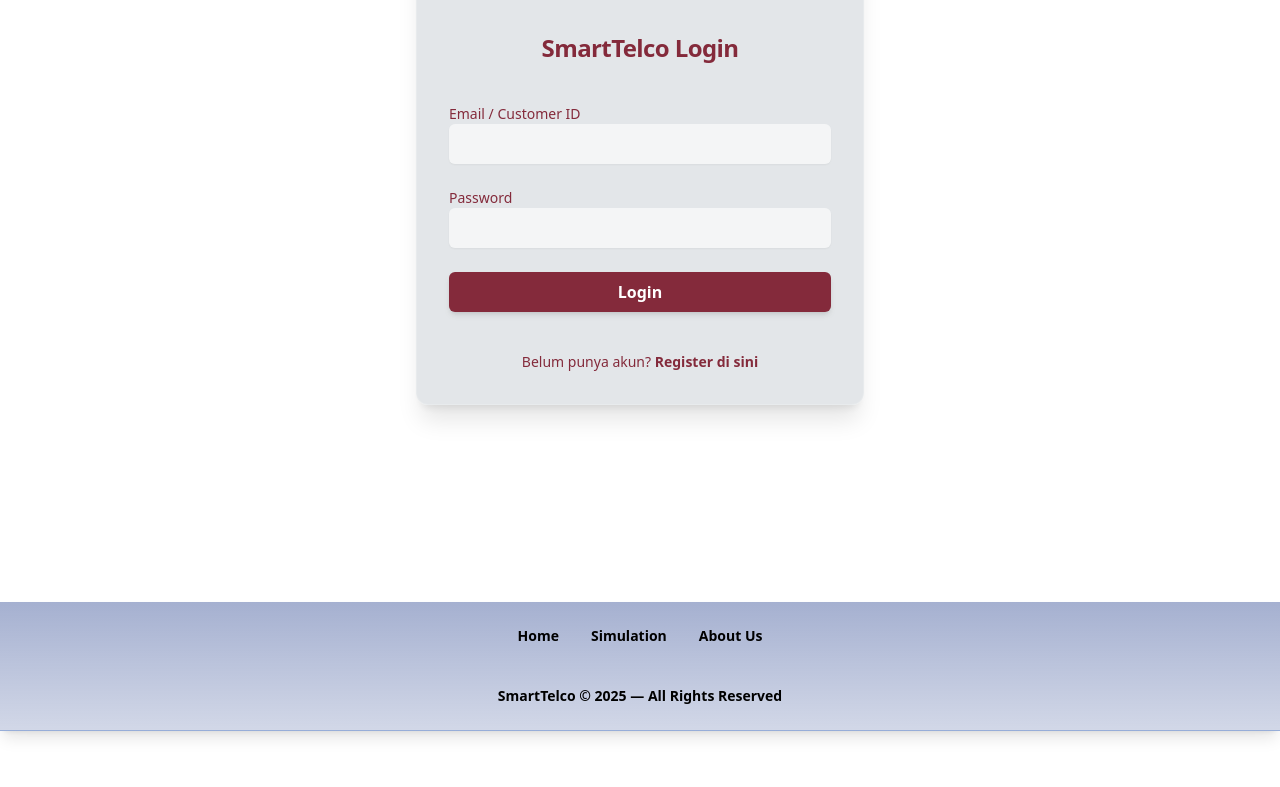
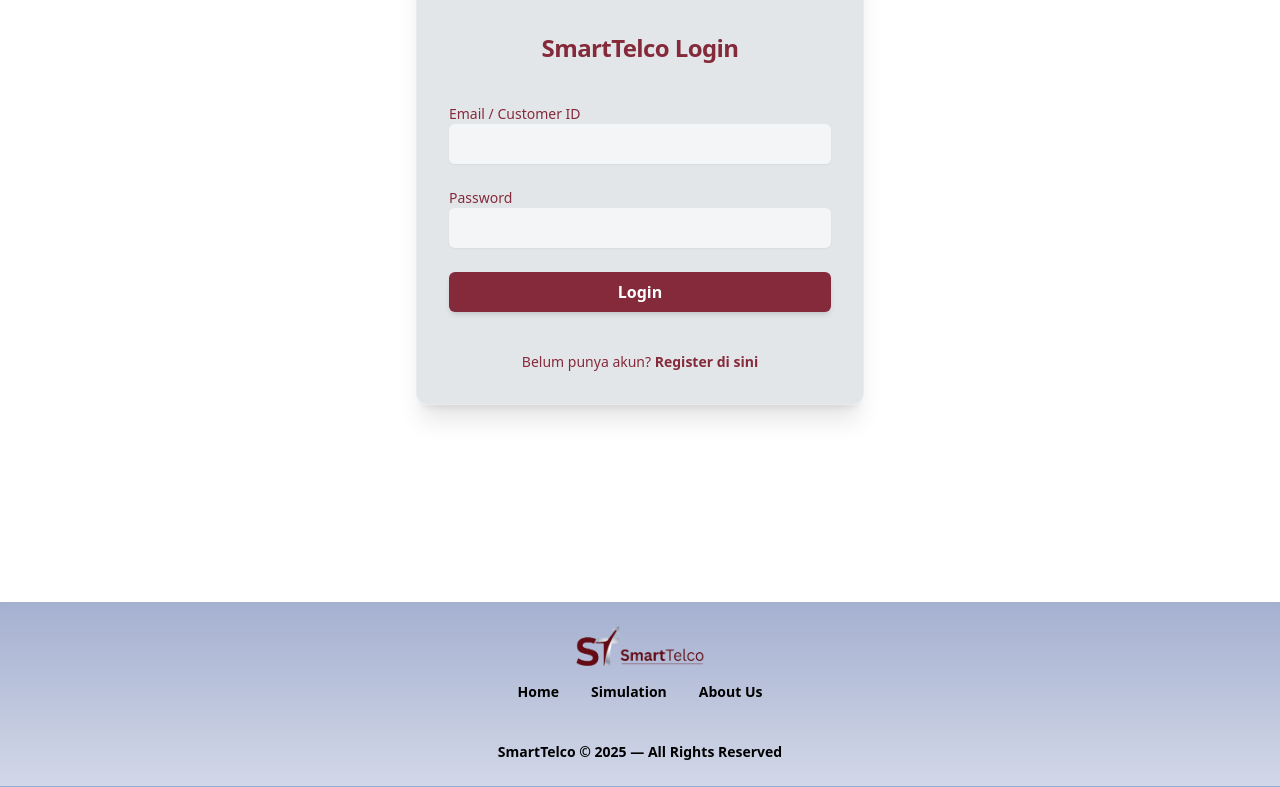
Before and after one commit to MargohanL23/SMARTTELCO-RECOMMENDATION, a Vue app in the folder SmartTelco-FrontEnd/: page /login in a window 1280 px wide. Shown: the part 358-1145 px from the top of the page. Before the commit the page ends 1089 px from the top, so only its background shows below. Built offline with nearby package versions, Linux system fonts and the light colour scheme.

Commit message:
Menambahkan logo pada footer biar ganteng

```diff
--- a/SmartTelco-FrontEnd/src/components/Footer.vue
+++ b/SmartTelco-FrontEnd/src/components/Footer.vue
@@ -1,5 +1,13 @@
 <template>
   <footer class="mt-0 py-6 w-full backdrop-blur-xl bg-gradient-to-b from-blue-900/40 to-blue-900/20 border-b border-blue-400/20 shadow-lg z-50">
+
+    <div class="flex justify-center mb-4">
+      <img
+        src="/images/SmartTelco_logo.png"
+        alt="SmartTelco Logo"
+        class="h-10 w-auto object-contain"
+      />
+    </div>
 
     <div class="flex justify-center space-x-8 text-sm font-semibold mb-4">
       <RouterLink
```
